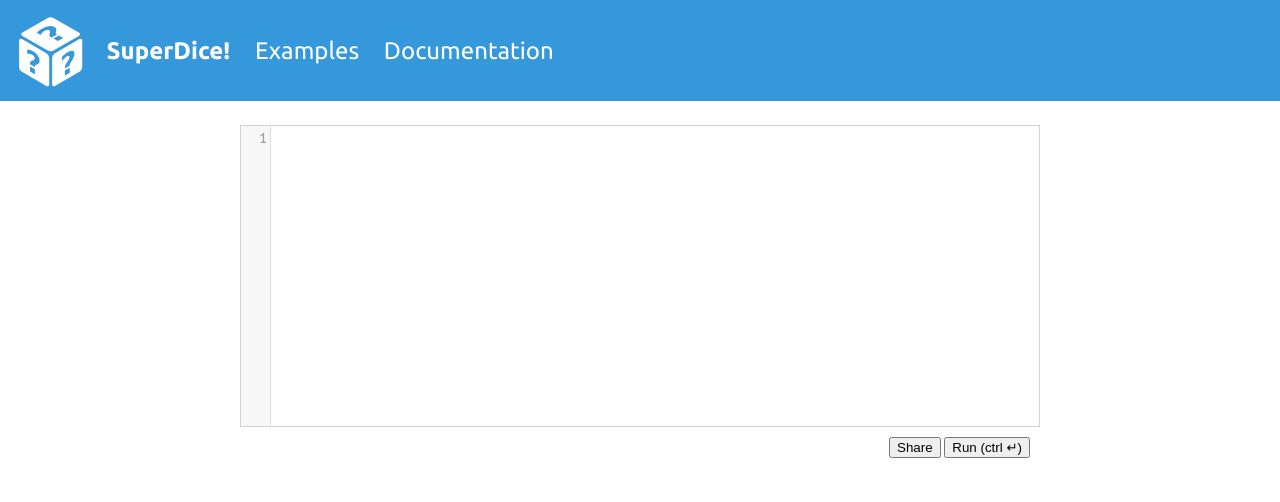
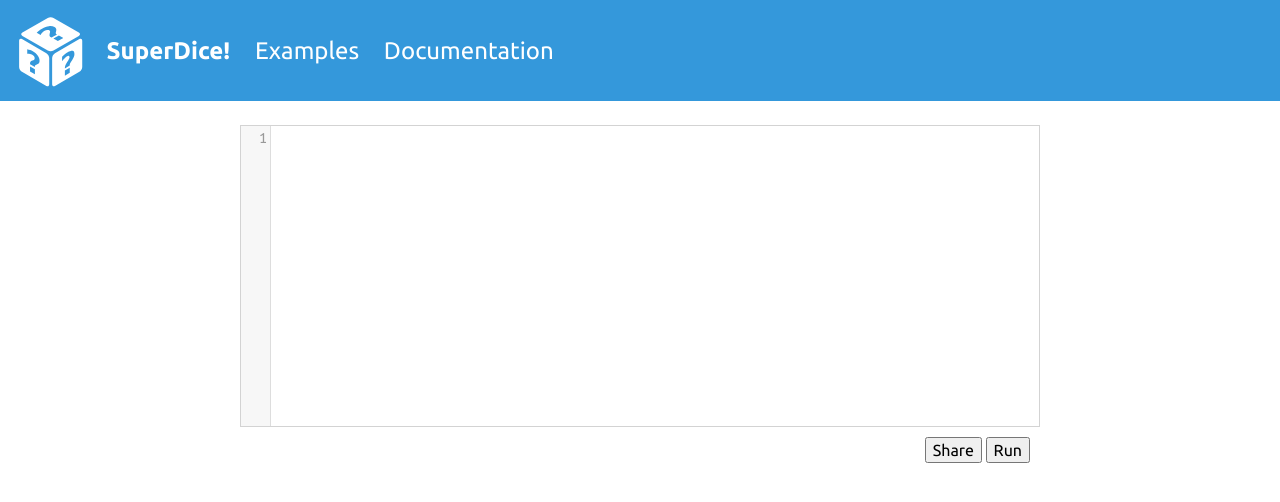
Before and after one commit to Castux/SnakeEyes, a Jekyll site: the page built from index.html, in a window 1280 px wide. Shown: the top 502 px of the page. Built offline with Jekyll 4.4.1, drawn with Linux system fonts in a browser that asks for light colours; nearby versions of some CDN libraries.

Commit message:
Restyled buttons

```diff
--- a/index.html
+++ b/index.html
@@ -20,7 +20,7 @@
         </div>
         <div id="buttons">
             <button onclick="share();">Share</button>
-            <button onclick="run();">Run (ctrl ↵)</button>
+            <button onclick="run();"><abbr title="ctrl-enter">Run</abbr></button>
         </div>
         <div id="outputContainer"></div>
     </div>
--- a/style.css
+++ b/style.css
@@ -78,6 +78,14 @@
 #buttons > button
 {
     height: 1.6em;
+    font-family: inherit;
+    font-size: inherit;
+    vertical-align: middle;
+}
+
+#buttons abbr
+{
+    text-decoration: none;
 }
 
 .canvasContainer
```
